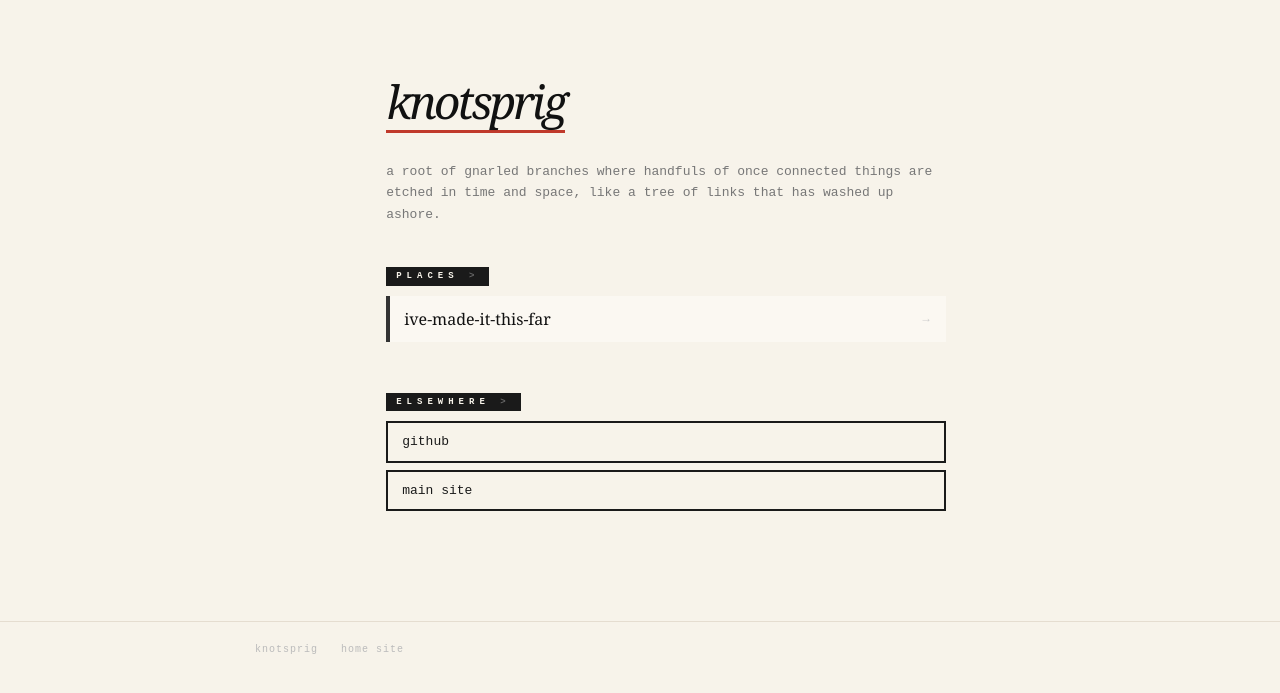
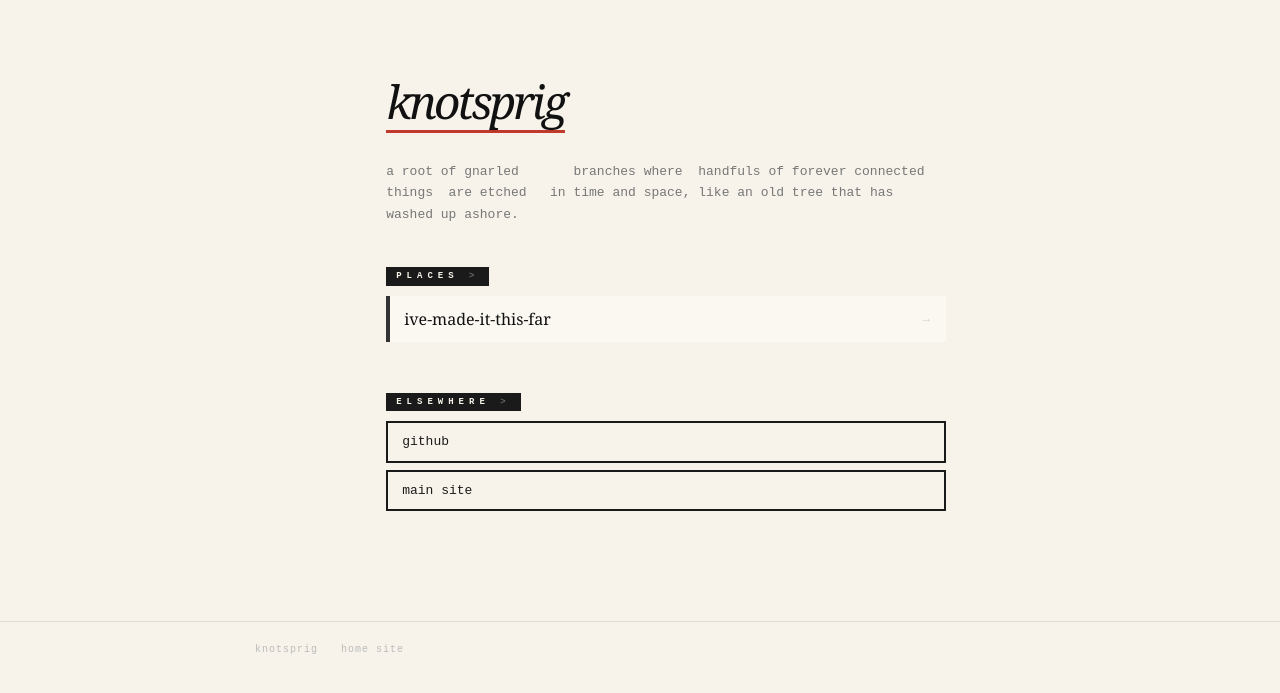
Before and after one commit to siyangsun/knotsprig, a Jekyll site: the page built from index.md, in a window 1280 px wide. Shown: the top 693 px of the page. Built offline with Jekyll 4.4.1, drawn with Linux system fonts in a browser that asks for light colours.

Commit message:
irregular whitespace in description, update copy
Co-Authored-By: Claude Sonnet 4.6 <noreply@anthropic.com>

```diff
--- a/_sass/_portal.scss
+++ b/_sass/_portal.scss
@@ -119,6 +119,8 @@ body {
     color: #777;
     line-height: 1.65;
     margin-bottom: 6px;
+    white-space: pre-wrap;
+    overflow-wrap: break-word;
   }
 
   // section label — label-tape look
--- a/index.md
+++ b/index.md
@@ -4,7 +4,7 @@ title: knotsprig
 permalink: /
 ---
 
-a root of gnarled branches where handfuls of once connected things are etched in time and space, like a tree of links that has washed up ashore.
+a root of gnarled	branches where  handfuls of forever connected things  are etched   in time and space,	like an old tree that has   washed up ashore.
 
 ## places
 - [ive-made-it-this-far]({{ site.baseurl }}/ive-made-it-this-far/)
```
